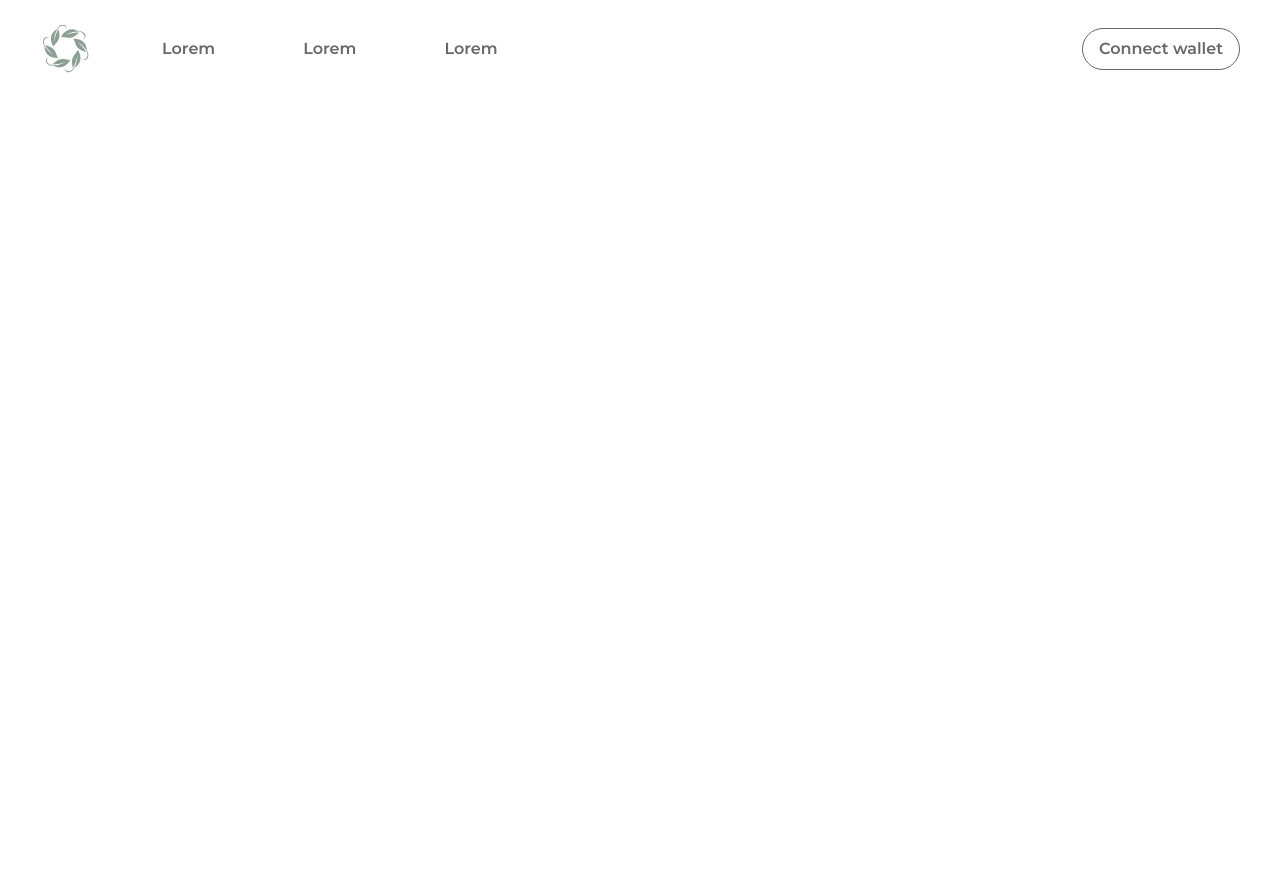
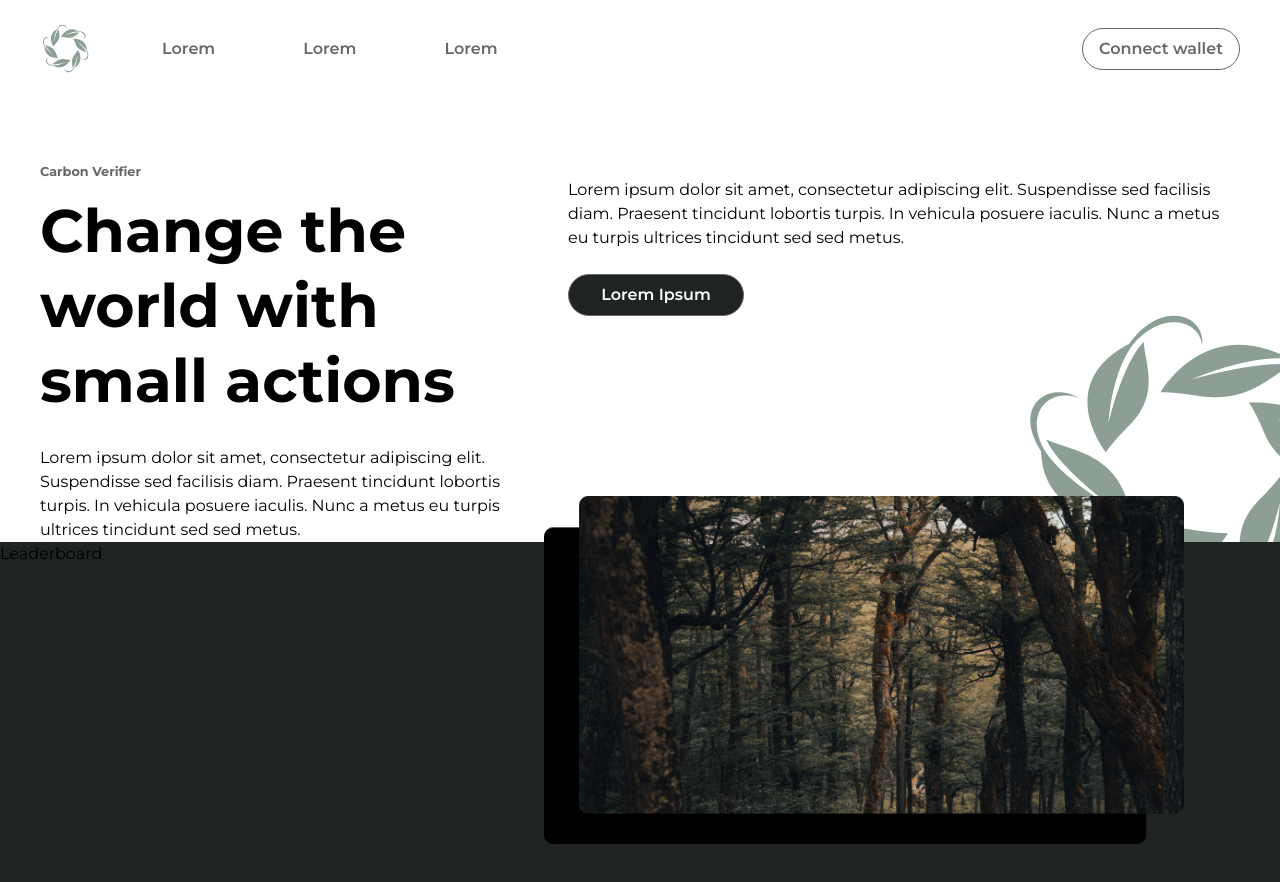
Before and after one commit to Lilium-ZenCon/frontend, a Next.js app: page / in a window 1280 px wide. Shown: the top 882 px of the page. Before the commit the page ends 800 px from the top, so only its background shows below. Built offline with nearby package versions, Linux system fonts and the light colour scheme.

Commit message:
Hero section

```diff
--- a/app/page.js
+++ b/app/page.js
@@ -1,7 +1,16 @@
+import Hero from '@/components/Hero'
 import Image from 'next/image'
+import logo from '../public/assets/bg.png'
+import heroPic from '../public/assets/hero-photos.png'
+import Leaderboard from '@/components/Leaderboard'
 
 export default function Home() {
   return (
-   <></>
+   <div className='w-full overflow-hidden'>
+    <Hero />
+    <Image src={logo} alt="logo" className='absolute -z-10 right-0 top-[38%] overflow-hidden'/>
+    <Image src={heroPic} alt="hero-bg" className='absolute w-[50%] right-24 top-[62vh]'/>
+    <Leaderboard/>
+   </div>
   )
 }
--- /dev/null
+++ b/components/Hero.jsx
@@ -0,0 +1,19 @@
+const Hero = () => {
+  return (
+    <div className="flex mt-16 mx-10">
+        <div className="flex flex-col justify-center w-[40%]">
+            <h5 className="text-sm font-bold text-grey mb-3">Carbon Verifier</h5>
+            <h1 className="text-6xl font-bold mb-2 leading-tight">Change the<br/>world with<br/>small actions</h1>
+            <p className="text-md mt-5">Lorem ipsum dolor sit amet, consectetur adipiscing elit. Suspendisse sed facilisis diam. Praesent tincidunt lobortis turpis. In vehicula posuere iaculis. Nunc a metus eu turpis ultrices tincidunt sed sed metus.</p>
+        </div>
+        <div className="flex flex-col justify-start mt-4 flex-1 ml-12 gap-6">
+            <p className="text-md">Lorem ipsum dolor sit amet, consectetur adipiscing elit. Suspendisse sed facilisis diam. Praesent tincidunt lobortis turpis. In vehicula posuere iaculis. Nunc a metus eu turpis ultrices tincidunt sed sed metus. </p>
+            <button type="button" className="hover:bg-white px-4 py-2 rounded-full border-[1px] border-grey transition duration-300 ease-in-out w-44 font-semibold text-white bg-darkgreen hover:text-grey text-md">Lorem Ipsum</button>
+
+        </div>
+
+    </div>
+  )
+}
+
+export default Hero
--- /dev/null
+++ b/components/Leaderboard.jsx
@@ -0,0 +1,9 @@
+const Leaderboard = () => {
+  return (
+    <div className="bg-darkgreen w-full h-screen">
+        Leaderboard
+    </div>
+  )
+}
+
+export default Leaderboard
--- a/tailwind.config.js
+++ b/tailwind.config.js
@@ -20,7 +20,7 @@ module.exports = {
         sm: '0.8rem',
         base: '1rem',
         xl: '1.25rem',
-        md: '1.1rem',
+        md: '1.0rem',
         '2xl': '1.563rem',
         '3xl': '1.953rem',
         '4xl': '2.441rem',
```
Also changed, not shown: public/assets/bg.png (renamed from public/assets/background-logo.png).
